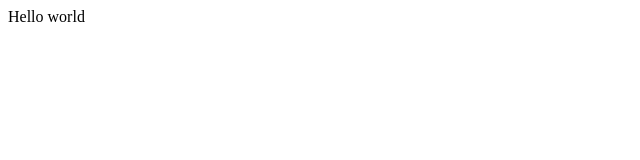
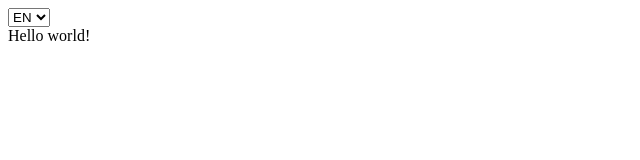
Before and after one commit to GrigoriyKlimenko/graphiql-app, a React (Vite) app in the folder graphiql/: page / in a window 1280 px wide. Shown: the top 160 px of the page, without its empty margins (0-640 px from the left). Built offline with nearby package versions, Linux system fonts and the light colour scheme.

Commit message:
add language switcher

```diff
--- a/graphiql/src/App.tsx
+++ b/graphiql/src/App.tsx
@@ -1,7 +1,15 @@
 import React from 'react';
+import LanguageSwitcher from './components/LanguageSwitcher/LanguageSwitcher';
+import { useTranslation } from 'react-i18next';
 
 function App() {
-  return <div>Hello world</div>;
+  const { t } = useTranslation();
+  return (
+    <div>
+      <LanguageSwitcher />
+      {t('helloworld')}
+    </div>
+  );
 }
 
 export default App;
--- /dev/null
+++ b/graphiql/src/assets/i18n/translations/en.json
@@ -0,0 +1,3 @@
+{
+  "helloworld": "Hello world!"
+}
--- /dev/null
+++ b/graphiql/src/assets/i18n/translations/ru.json
@@ -0,0 +1,3 @@
+{
+  "helloworld": "Привет, мир!"
+}
--- /dev/null
+++ b/graphiql/src/components/LanguageSwitcher/LanguageSwitcher.tsx
@@ -0,0 +1,17 @@
+import React from 'react';
+import { useTranslation } from 'react-i18next';
+
+const LanguageSwitcher = () => {
+  const { i18n } = useTranslation();
+
+  return (
+    <div className="select">
+      <select value={i18n.language} onChange={(e) => i18n.changeLanguage(e.target.value)}>
+        <option value="en">EN</option>
+        <option value="ru">RU</option>
+      </select>
+    </div>
+  );
+};
+
+export default LanguageSwitcher;
--- /dev/null
+++ b/graphiql/src/i18n.ts
@@ -0,0 +1,23 @@
+import i18next from 'i18next';
+import { initReactI18next } from 'react-i18next';
+import detector from 'i18next-browser-languagedetector';
+import backend from 'i18next-http-backend';
+
+i18next
+  .use(detector)
+  .use(backend)
+  .use(initReactI18next)
+  .init({
+    lng: 'en',
+    fallbackLng: 'en',
+    interpolation: {
+      escapeValue: false,
+    },
+    backend: {
+      loadPath: `/src/assets/i18n/translations/{{lng}}.json`,
+      requestOptions: { cache: 'no-cache' },
+    },
+    keySeparator: false,
+  });
+
+export default i18next;
--- a/graphiql/src/main.tsx
+++ b/graphiql/src/main.tsx
@@ -1,10 +1,13 @@
-import React from 'react';
+import React, { Suspense } from 'react';
 import ReactDOM from 'react-dom/client';
 import App from './App';
+import './i18n';
 import './index.css';
 
 ReactDOM.createRoot(document.getElementById('root') as HTMLElement).render(
   <React.StrictMode>
-    <App />
+    <Suspense fallback="Loading...">
+      <App />
+    </Suspense>
   </React.StrictMode>
 );
```
